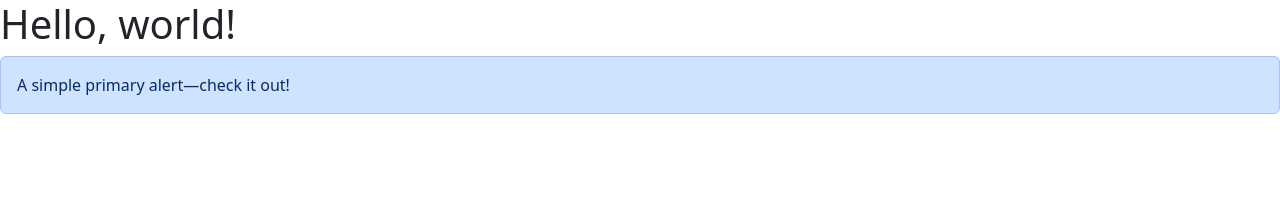
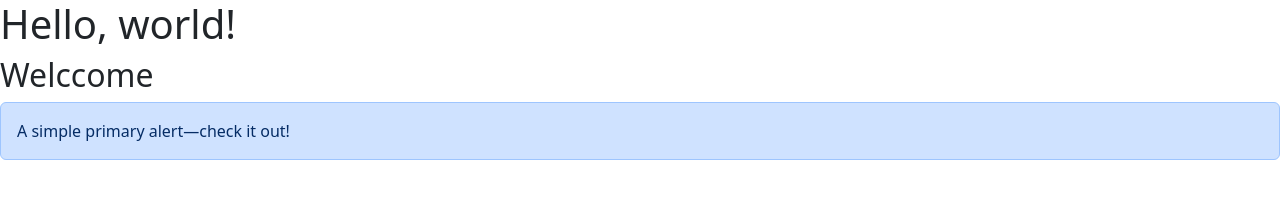
Before and after one commit to Rahul-Alle/mini-project, a plain HTML site: page index.html in a window 1280 px wide. Drawn offline with nearby package versions, Linux system fonts and the light colour scheme.

Commit message:
added welcome tag

```diff
--- a/index.html
+++ b/index.html
@@ -9,6 +9,7 @@
   </head>
   <body>
     <h1>Hello, world!</h1>
+    <h2>Welccome</h2>
     <div class="alert alert-primary" role="alert">
         A simple primary alert—check it out!
     </div>
```
